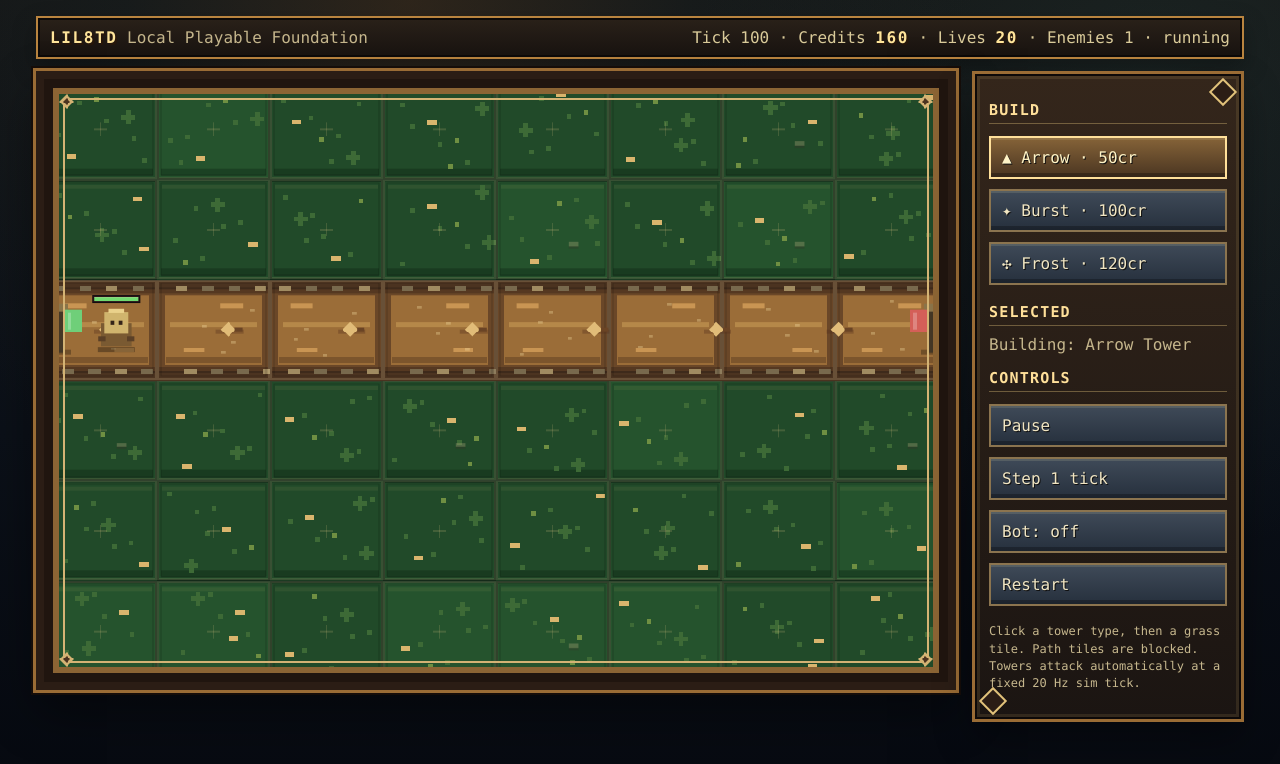
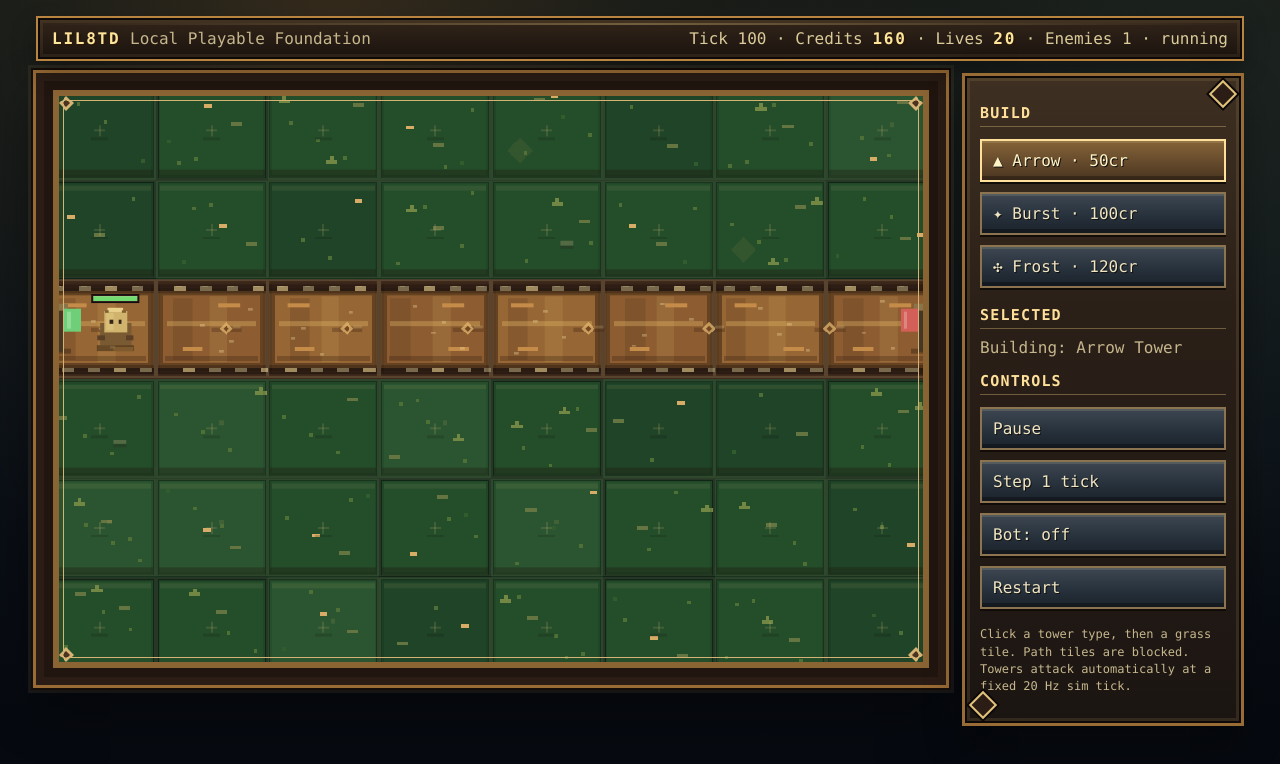
Before and after one commit to SDV-G-Deploy/Lil8TD, a website with bundled scripts: page index.html in a window 1280 px wide. Built offline with nearby package versions, Linux system fonts and the light colour scheme.

Commit message:
Taste polish pixel art foundation

```diff
--- a/src/render/renderer.js
+++ b/src/render/renderer.js
@@ -1,20 +1,23 @@
 import { canPlaceTower, tileKind } from '../sim/sim.js';
 
 const PALETTE = {
-  void: '#06101a',
-  grassDeep: '#142a19',
-  grassDark: '#1b3b22',
-  grass: '#25532d',
-  grassWarm: '#3d6a36',
-  moss: '#6f8f42',
-  flower: '#d9b56d',
-  stone: '#7d785f',
-  pathRim: '#4b3320',
-  pathDark: '#6a4728',
-  path: '#9b6d38',
-  pathLight: '#c99553',
-  pathDust: '#e1bc78',
-  grid: 'rgba(242, 222, 162, .13)',
+  void: '#050b12',
+  grassDeep: '#102417',
+  grassDark: '#18361f',
+  grass: '#244d2a',
+  grassWarm: '#3f6632',
+  grassGold: '#657542',
+  moss: '#718743',
+  flower: '#d6ac67',
+  stone: '#8a7d60',
+  slate: '#566052',
+  pathRim: '#3f2a1b',
+  pathDark: '#654322',
+  path: '#966634',
+  pathLight: '#c58c49',
+  pathDust: '#dfb46c',
+  seam: 'rgba(240, 219, 156, .11)',
+  grid: 'rgba(242, 222, 162, .10)',
   valid: 'rgba(116, 224, 105, .28)',
   invalid: 'rgba(218, 73, 65, .30)',
   ink: '#09101a',
@@ -23,7 +26,9 @@ const PALETTE = {
   parchment: '#d8bf83',
   bronze: '#b47b38',
   iron: '#39455a',
-  shadow: 'rgba(0, 0, 0, .33)',
+  shadow: 'rgba(0, 0, 0, .36)',
+  warmShadow: 'rgba(31, 18, 10, .30)',
+  glint: 'rgba(252, 230, 169, .30)',
   arrow: '#e3c85d',
   burst: '#ef8d42',
   frost: '#8edff0',
@@ -84,6 +89,7 @@ function draw(ctx, canvas, content, state, ui, m) {
   ctx.imageSmoothingEnabled = false;
   ctx.fillStyle = PALETTE.void;
   ctx.fillRect(0, 0, canvas.width, canvas.height);
+  drawBoardUnderlay(ctx, canvas, m);
 
   drawTiles(ctx, content, m);
   drawPathOrnaments(ctx, content, m);
@@ -95,6 +101,18 @@ function draw(ctx, canvas, content, state, ui, m) {
   drawMapFrame(ctx, canvas, m);
 
   if (state.result) drawResult(ctx, canvas, state.result.outcome);
+}
+
+function drawBoardUnderlay(ctx, canvas, m) {
+  ctx.fillStyle = '#07100e';
+  ctx.fillRect(0, 0, canvas.width, canvas.height);
+  // Broad quiet fields make the map feel composed before individual tiles add material.
+  ctx.fillStyle = 'rgba(72, 91, 48, .16)';
+  pixelDiamond(ctx, canvas.width * .18, canvas.height * .22, m.tile * 2.2, 'rgba(72, 91, 48, .16)');
+  pixelDiamond(ctx, canvas.width * .82, canvas.height * .78, m.tile * 2.5, 'rgba(88, 72, 41, .12)');
+  ctx.fillStyle = 'rgba(0,0,0,.18)';
+  ctx.fillRect(0, 0, canvas.width, 22);
+  ctx.fillRect(0, canvas.height - 24, canvas.width, 24);
 }
 
 function drawTiles(ctx, content, m) {
@@ -110,37 +128,46 @@ function drawTiles(ctx, content, m) {
 
 function drawGrassTile(ctx, x, y, w, h, gx, gy, m) {
   const n = hash(gx, gy);
-  ctx.fillStyle = (gx + gy) % 2 === 0 ? PALETTE.grassDark : PALETTE.grassDeep;
+  const family = (gx * 3 + gy * 5 + n) % 9;
+  ctx.fillStyle = family < 2 ? PALETTE.grassDeep : (gx + gy) % 2 === 0 ? PALETTE.grassDark : '#17321d';
   ctx.fillRect(x, y, w, h);
 
-  ctx.fillStyle = n % 3 === 0 ? PALETTE.grass : '#214a29';
-  ctx.fillRect(x + 2, y + 2, w - 4, h - 4);
+  ctx.fillStyle = n % 5 === 0 ? '#2b5530' : n % 4 === 0 ? '#1f4427' : PALETTE.grass;
+  ctx.fillRect(x + 3, y + 3, w - 6, h - 6);
 
-  ctx.fillStyle = 'rgba(11, 30, 17, .34)';
-  ctx.fillRect(x + 4, y + h - 12, w - 8, 8);
-  ctx.fillStyle = 'rgba(215, 188, 115, .08)';
-  ctx.fillRect(x + 5, y + 6, w - 10, 4);
+  ctx.fillStyle = PALETTE.warmShadow;
+  ctx.fillRect(x + 3, y + h - 11, w - 6, 8);
+  ctx.fillStyle = 'rgba(239, 212, 141, .075)';
+  ctx.fillRect(x + 5, y + 6, w - 10, 5);
 
-  const step = Math.max(4, Math.floor(m.tile / 18));
-  for (let i = 0; i < 8; i++) {
+  const step = Math.max(3, Math.floor(m.tile / 22));
+  const flecks = 3 + (n % 4);
+  for (let i = 0; i < flecks; i++) {
     const px = x + 10 + ((n + i * 29 + gx * 17) % Math.max(12, Math.floor(w - 22)));
     const py = y + 12 + ((n * 3 + i * 19 + gy * 23) % Math.max(12, Math.floor(h - 26)));
-    const kind = (n + i) % 7;
-    ctx.fillStyle = kind === 0 ? PALETTE.flower : kind === 1 ? PALETTE.moss : PALETTE.grassWarm;
-    if (kind === 2) {
+    const kind = (n + i * 2) % 10;
+    if (kind === 0) {
+      ctx.fillStyle = PALETTE.flower;
+      ctx.fillRect(Math.floor(px), Math.floor(py), step * 2, step);
+    } else if (kind < 4) {
+      ctx.fillStyle = kind === 1 ? PALETTE.moss : PALETTE.grassGold;
       ctx.fillRect(Math.floor(px), Math.floor(py), step * 3, step);
-      ctx.fillRect(Math.floor(px + step), Math.floor(py - step), step, step * 3);
+      if (kind === 1) ctx.fillRect(Math.floor(px + step), Math.floor(py - step), step, step * 2);
     } else {
+      ctx.fillStyle = kind === 4 ? '#315c2e' : '#4e7037';
       ctx.fillRect(Math.floor(px), Math.floor(py), step, step);
-      if (kind === 0) ctx.fillRect(Math.floor(px + step), Math.floor(py), step, step);
     }
   }
 
-  if ((n & 5) === 5) {
-    ctx.fillStyle = 'rgba(179, 169, 126, .33)';
-    ctx.fillRect(x + w * .64, y + h * .62, m.tile * .10, m.tile * .045);
-    ctx.fillStyle = 'rgba(55, 48, 38, .28)';
-    ctx.fillRect(x + w * .64, y + h * .66, m.tile * .10, m.tile * .025);
+  if ((n & 7) === 5) {
+    ctx.fillStyle = 'rgba(174, 162, 118, .34)';
+    ctx.fillRect(x + w * .62, y + h * .61, m.tile * .13, m.tile * .045);
+    ctx.fillStyle = 'rgba(44, 37, 30, .30)';
+    ctx.fillRect(x + w * .62, y + h * .66, m.tile * .13, m.tile * .025);
+  }
+  if ((n % 13) === 3) {
+    ctx.fillStyle = 'rgba(95, 112, 63, .26)';
+    pixelDiamond(ctx, x + w * .26, y + h * .70, m.tile * .13, 'rgba(95, 112, 63, .26)');
   }
 }
 
@@ -149,14 +176,23 @@ function drawPathTile(ctx, x, y, w, h, gx, gy, m) {
   ctx.fillStyle = PALETTE.pathRim;
   ctx.fillRect(x, y, w, h);
 
+  ctx.fillStyle = '#2d1d14';
+  ctx.fillRect(x + 2, y + 5, w - 4, 12);
+  ctx.fillRect(x + 2, y + h - 17, w - 4, 12);
   ctx.fillStyle = PALETTE.pathDark;
-  ctx.fillRect(x + 2, y + 10, w - 4, h - 20);
-  ctx.fillStyle = PALETTE.path;
-  ctx.fillRect(x + 8, y + 16, w - 16, h - 32);
+  ctx.fillRect(x + 2, y + 12, w - 4, h - 24);
+  ctx.fillStyle = gx % 2 === 0 ? PALETTE.path : '#8d5d31';
+  ctx.fillRect(x + 8, y + 17, w - 16, h - 34);
+
+  // A soft diagonal value rhythm keeps the road handcrafted without losing the lane read.
+  ctx.fillStyle = 'rgba(80, 47, 24, .22)';
+  ctx.fillRect(x + 12 + (gx % 3) * 6, y + 20, w * .18, h - 40);
+  ctx.fillStyle = 'rgba(238, 196, 118, .12)';
+  ctx.fillRect(x + w * .48, y + 18, w * .16, h - 36);
 
   // crafted worn center, like a compact old RTS road with packed dust and plank/stone breaks
   ctx.fillStyle = 'rgba(227, 183, 104, .36)';
-  ctx.fillRect(x + 14, y + h * .42, w - 28, 5);
+  ctx.fillRect(x + 12, y + h * .42, w - 24, 5);
   ctx.fillStyle = 'rgba(55, 32, 19, .30)';
   ctx.fillRect(x + 10, y + h - 25, w - 20, 6);
   ctx.fillStyle = PALETTE.pathLight;
@@ -170,23 +206,25 @@ function drawPathTile(ctx, x, y, w, h, gx, gy, m) {
     ctx.fillRect(Math.floor(px), Math.floor(py), Math.max(3, m.tile * .045), Math.max(2, m.tile * .025));
   }
 
-  ctx.fillStyle = 'rgba(31, 21, 15, .28)';
-  ctx.fillRect(x + 2, y + 8, w - 4, 6);
-  ctx.fillRect(x + 2, y + h - 14, w - 4, 6);
+  ctx.fillStyle = 'rgba(31, 21, 15, .32)';
+  ctx.fillRect(x + 2, y + 9, w - 4, 6);
+  ctx.fillRect(x + 2, y + h - 15, w - 4, 6);
 
   // little bordering stones make the road feel built, not just colored.
   for (let sx = x + 10 + (gx % 2) * 10; sx < x + w - 10; sx += 28) {
     ctx.fillStyle = ((Math.floor(sx) + gx) % 3) ? '#78694d' : '#a08b61';
     ctx.fillRect(Math.floor(sx), Math.floor(y + 7), 12, 5);
     ctx.fillRect(Math.floor(sx + 9), Math.floor(y + h - 12), 13, 5);
+    ctx.fillStyle = 'rgba(255,238,178,.20)';
+    ctx.fillRect(Math.floor(sx) + 2, Math.floor(y + 7), 6, 1);
   }
 }
 
 function drawTileGrid(ctx, x, y, w, h, gx, gy) {
-  ctx.strokeStyle = tileKind(gx, gy) === 'path' ? 'rgba(255, 231, 173, .16)' : PALETTE.grid;
+  ctx.strokeStyle = tileKind(gx, gy) === 'path' ? 'rgba(255, 231, 173, .13)' : PALETTE.grid;
   ctx.lineWidth = 2;
   ctx.strokeRect(Math.floor(x) + 1, Math.floor(y) + 1, Math.floor(w) - 2, Math.floor(h) - 2);
-  ctx.strokeStyle = 'rgba(0, 0, 0, .20)';
+  ctx.strokeStyle = 'rgba(0, 0, 0, .16)';
   ctx.lineWidth = 1;
   ctx.strokeRect(Math.floor(x) + 4, Math.floor(y) + 4, Math.floor(w) - 8, Math.floor(h) - 8);
 }
@@ -195,11 +233,12 @@ function drawPathOrnaments(ctx, content, m) {
   const cy = 2.5 * m.cellH;
   for (let x = .55; x < m.gridW; x += 1.08) {
     const px = x * m.cellW;
-    ctx.fillStyle = 'rgba(83, 48, 27, .35)';
-    ctx.fillRect(px - 13, cy - 1, 29, 5);
-    pixelDiamond(ctx, px, cy - 1, 8, PALETTE.pathDust);
-    ctx.fillStyle = '#6a4425';
-    ctx.fillRect(px + 7, cy - 3, 8, 4);
+    ctx.fillStyle = 'rgba(67, 39, 22, .34)';
+    ctx.fillRect(px - 16, cy - 2, 33, 5);
+    pixelDiamond(ctx, px, cy - 1, 7, 'rgba(223, 180, 108, .78)');
+    pixelDiamond(ctx, px, cy - 1, 3, '#744723');
+    ctx.fillStyle = 'rgba(244, 220, 154, .18)';
+    ctx.fillRect(px + 7, cy - 4, 9, 3);
   }
 
   // entrance / keep markers: decorative but small enough not to compete with enemies.
@@ -223,12 +262,18 @@ function drawGateMarker(ctx, x, y, mode) {
 
 function drawBuildPins(ctx, content, state, m) {
   const occupied = new Set(state.towers.map(t => `${t.tileX},${t.tileY}`));
-  ctx.fillStyle = 'rgba(218, 193, 126, .18)';
   for (let y = 0; y < m.gridH; y++) for (let x = 0; x < m.gridW; x++) {
     if (tileKind(x, y) === 'path' || occupied.has(`${x},${y}`)) continue;
     const cx = (x + .5) * m.cellW, cy = (y + .5) * m.cellH;
-    ctx.fillRect(cx - 7, cy - 1, 14, 2);
-    ctx.fillRect(cx - 1, cy - 7, 2, 14);
+    ctx.fillStyle = 'rgba(18, 27, 15, .20)';
+    ctx.fillRect(cx - 9, cy + 7, 18, 3);
+    ctx.fillStyle = 'rgba(218, 193, 126, .15)';
+    ctx.fillRect(cx - 6, cy - 1, 12, 2);
+    ctx.fillRect(cx - 1, cy - 6, 2, 12);
+    if ((hash(x, y) % 5) === 0) {
+      ctx.fillStyle = 'rgba(213, 174, 102, .13)';
+      ctx.fillRect(cx + 8, cy - 9, 5, 5);
+    }
   }
 }
 
@@ -266,25 +311,35 @@ function drawRange(ctx, x, y, r, meta) {
 
 function drawTowerBase(ctx, x, y, s, meta) {
   ctx.fillStyle = PALETTE.shadow;
-  ctx.fillRect(x - s * .32, y + s * .29, s * .64, 8);
-  ctx.fillStyle = '#221b17';
-  ctx.fillRect(x - s * .28, y + s * .10, s * .56, s * .24);
+  ctx.fillRect(x - s * .36, y + s * .30, s * .72, 8);
+  ctx.fillStyle = '#1d1512';
+  ctx.fillRect(x - s * .32, y + s * .11, s * .64, s * .25);
+  ctx.fillStyle = '#423126';
+  ctx.fillRect(x - s * .26, y + s * .23, s * .52, s * .09);
   ctx.fillStyle = meta.stone;
-  ctx.fillRect(x - s * .24, y - s * .14, s * .48, s * .34);
-  ctx.fillStyle = '#8f846c';
-  ctx.fillRect(x - s * .20, y - s * .10, s * .12, s * .09);
-  ctx.fillRect(x + s * .08, y - s * .10, s * .12, s * .09);
-  ctx.fillStyle = '#2b2b32';
-  ctx.fillRect(x - s * .16, y + s * .05, s * .32, s * .10);
+  ctx.fillRect(x - s * .25, y - s * .15, s * .50, s * .37);
+  ctx.fillStyle = 'rgba(244,231,191,.26)';
+  ctx.fillRect(x - s * .20, y - s * .11, s * .11, s * .08);
+  ctx.fillRect(x + s * .08, y - s * .11, s * .11, s * .08);
+  ctx.fillStyle = 'rgba(22,20,22,.32)';
+  ctx.fillRect(x - s * .25, y + s * .15, s * .50, s * .07);
+  ctx.fillStyle = '#24242a';
+  ctx.fillRect(x - s * .15, y + s * .04, s * .30, s * .12);
+  ctx.fillStyle = 'rgba(0,0,0,.22)';
+  ctx.fillRect(x - s * .25, y - s * .15, s * .05, s * .37);
   ctx.fillStyle = meta.roof;
-  ctx.fillRect(x - s * .30, y - s * .24, s * .60, s * .14);
+  ctx.fillRect(x - s * .32, y - s * .25, s * .64, s * .15);
   ctx.fillStyle = meta.trim;
-  ctx.fillRect(x - s * .22, y - s * .29, s * .44, s * .06);
+  ctx.fillRect(x - s * .24, y - s * .31, s * .48, s * .06);
+  ctx.fillStyle = 'rgba(255,245,194,.18)';
+  ctx.fillRect(x - s * .24, y - s * .25, s * .48, s * .03);
 }
 
 function drawArrowTower(ctx, x, y, s, meta) {
   ctx.fillStyle = '#5b4325';
   ctx.fillRect(x - s * .06, y - s * .48, s * .12, s * .29);
+  ctx.fillStyle = '#2d2116';
+  ctx.fillRect(x - s * .09, y - s * .42, s * .18, s * .06);
   ctx.fillStyle = meta.color;
   ctx.fillRect(x - s * .23, y - s * .48, s * .46, s * .08);
   ctx.fillRect(x + s * .16, y - s * .55, s * .08, s * .20);
@@ -296,6 +351,8 @@ function drawArrowTower(ctx, x, y, s, meta) {
 }
 
 function drawBurstTower(ctx, x, y, s, meta) {
+  ctx.fillStyle = '#2d1712';
+  ctx.fillRect(x - s * .38, y - s * .39, s * .16, s * .12);
   ctx.fillStyle = '#542518';
   ctx.fillRect(x - s * .32, y - s * .44, s * .64, s * .14);
   ctx.fillStyle = '#261513';
@@ -310,6 +367,8 @@ function drawBurstTower(ctx, x, y, s, meta) {
 function drawFrostTower(ctx, x, y, s, meta) {
   ctx.fillStyle = '#214d64';
   ctx.fillRect(x - s * .08, y - s * .48, s * .16, s * .30);
+  ctx.fillStyle = '#173447';
+  ctx.fillRect(x - s * .13, y - s * .36, s * .26, s * .06);
   ctx.fillStyle = meta.color;
   pixelDiamond(ctx, x, y - s * .56, s * .15, meta.color);
   ctx.fillStyle = meta.trim;
@@ -351,11 +410,16 @@ function drawEnemies(ctx, content, state, m) {
 
 function drawGrunt(ctx, x, y, s, meta) {
   ctx.fillStyle = meta.shade;
-  ctx.fillRect(x - s * .38, y - s * .18, s * .76, s * .58);
+  ctx.fillRect(x - s * .40, y - s * .16, s * .80, s * .56);
   ctx.fillStyle = meta.color;
   ctx.fillRect(x - s * .30, y - s * .47, s * .60, s * .56);
+  ctx.fillStyle = 'rgba(255,236,172,.20)';
+  ctx.fillRect(x - s * .23, y - s * .42, s * .18, s * .43);
   ctx.fillStyle = '#ead18b';
   ctx.fillRect(x - s * .20, y - s * .55, s * .40, s * .10);
+  ctx.fillStyle = '#7d6135';
+  ctx.fillRect(x - s * .27, y - s * .49, s * .10, s * .06);
+  ctx.fillRect(x + s * .17, y - s * .49, s * .10, s * .06);
   ctx.fillStyle = meta.eye;
   ctx.fillRect(x - s * .15, y - s * .24, s * .09, s * .10);
   ctx.fillRect(x + s * .07, y - s * .24, s * .09, s * .10);
@@ -369,9 +433,13 @@ function drawRunner(ctx, x, y, s, meta, tick) {
   ctx.fillStyle = meta.shade;
   ctx.fillRect(x - s * .54, y + s * .17 + bob, s * .30, s * .13);
   ctx.fillRect(x + s * .13, y + s * .18 - bob, s * .46, s * .13);
+  ctx.fillStyle = 'rgba(84, 25, 29, .45)';
+  ctx.fillRect(x - s * .58, y - s * .01 + bob, s * .18, s * .08);
   ctx.fillStyle = meta.color;
   ctx.fillRect(x - s * .44, y - s * .23, s * .72, s * .40);
   ctx.fillRect(x - s * .04, y - s * .48, s * .40, s * .25);
+  ctx.fillStyle = 'rgba(255,205,139,.20)';
+  ctx.fillRect(x - s * .35, y - s * .20, s * .22, s * .08);
   ctx.fillStyle = '#f0a06d';
   ctx.fillRect(x + s * .21, y - s * .53, s * .20, s * .08);
   ctx.fillStyle = meta.eye;
@@ -385,9 +453,13 @@ function drawBrute(ctx, x, y, s, meta) {
   ctx.fillRect(x - s * .54, y - s * .12, s * 1.08, s * .62);
   ctx.fillStyle = meta.color;
   ctx.fillRect(x - s * .40, y - s * .58, s * .80, s * .70);
+  ctx.fillStyle = 'rgba(221, 198, 255, .18)';
+  ctx.fillRect(x - s * .30, y - s * .51, s * .22, s * .52);
   ctx.fillStyle = '#cdb6ff';
   ctx.fillRect(x - s * .50, y - s * .68, s * .18, s * .20);
   ctx.fillRect(x + s * .32, y - s * .68, s * .18, s * .20);
+  ctx.fillStyle = '#221535';
+  ctx.fillRect(x - s * .08, y - s * .67, s * .16, s * .10);
   ctx.fillStyle = '#6f59ac';
   ctx.fillRect(x - s * .27, y - s * .02, s * .54, s * .18);
   ctx.fillStyle = meta.eye;
--- a/src/render/style.css
+++ b/src/render/style.css
@@ -1,51 +1,56 @@
 :root{
   color-scheme:dark;
   font-family:ui-monospace,SFMono-Regular,Menlo,Consolas,monospace;
-  background:#090d13;
+  background:#070b10;
   color:#efe7cb;
   --ink:#0a0f18;
   --wood:#2b1d15;
+  --wood-dark:#160f0c;
   --wood-hi:#6f4d28;
   --bronze:#b9843f;
   --gold:#e0c17a;
   --parchment:#d9c08a;
-  --blue:#263653;
+  --lichen:#63713f;
+  --blue:#25344e;
 }
 *{box-sizing:border-box}
 body{
   margin:0;
   min-height:100vh;
   background:
-    radial-gradient(circle at 32% 0%,rgba(86,61,34,.40) 0,rgba(38,48,45,.22) 24%,transparent 48%),
-    radial-gradient(circle at 90% 12%,rgba(48,73,65,.28) 0,transparent 34%),
-    linear-gradient(180deg,#141617 0,#0b1018 54%,#060910 100%);
+    radial-gradient(circle at 26% 0%,rgba(104,76,39,.38) 0,rgba(55,60,41,.22) 25%,transparent 50%),
+    radial-gradient(circle at 92% 16%,rgba(55,82,66,.25) 0,transparent 36%),
+    linear-gradient(180deg,#151615 0,#0b1017 54%,#05080e 100%);
 }
 #app{max-width:1240px;margin:0 auto;padding:16px}.topbar{
+  position:relative;
   display:flex;justify-content:space-between;gap:16px;align-items:center;margin-bottom:12px;
-  padding:10px 12px;
-  background:linear-gradient(180deg,#2a2119,#17120f);
+  padding:11px 14px;
+  background:linear-gradient(180deg,#33261a 0,#1a120e 100%);
   border:2px solid var(--bronze);
-  box-shadow:inset 0 0 0 2px #0c0908,0 10px 24px rgba(0,0,0,.28);
+  box-shadow:inset 0 0 0 2px #0c0908,inset 0 0 0 5px rgba(232,196,117,.08),0 10px 24px rgba(0,0,0,.30);
 }
-.topbar strong{letter-spacing:.10em;text-transform:uppercase;color:#ffe59a;text-shadow:2px 2px 0 #27170b}.muted{color:#c5b68c}.layout{display:grid;grid-template-columns:minmax(640px,960px) 272px;gap:16px}canvas{
+.topbar:before{content:"";position:absolute;left:8px;right:8px;top:5px;height:2px;background:linear-gradient(90deg,transparent,var(--gold),transparent);opacity:.38}.topbar strong{letter-spacing:.11em;text-transform:uppercase;color:#ffe59a;text-shadow:2px 2px 0 #27170b}.muted{color:#c5b68c}.layout{display:grid;grid-template-columns:minmax(640px,960px) 282px;gap:16px}canvas{
   display:block;width:100%;height:auto;
-  border:8px solid #2b1d15;
+  border:8px solid var(--wood);
   background:#111;
   image-rendering:pixelated;
-  box-shadow:0 0 0 3px #9a6c35,0 0 0 5px #150d09,0 22px 46px rgba(0,0,0,.42),inset 0 0 0 2px #d5b16a;
+  box-shadow:0 0 0 3px #9a6c35,0 0 0 5px #150d09,0 0 0 8px rgba(224,193,122,.08),0 24px 48px rgba(0,0,0,.44),inset 0 0 0 2px #d5b16a;
 }.panel{
   position:relative;
-  background:linear-gradient(180deg,#34261b 0,#1b1512 100%);
+  background:
+    linear-gradient(180deg,rgba(244,218,151,.05),transparent 36%),
+    linear-gradient(180deg,#34261b 0,#1b1512 100%);
   border:3px solid #9a6c35;
-  padding:14px;
-  box-shadow:inset 0 0 0 2px #0d0908, inset 0 0 0 5px rgba(222,187,111,.12),0 18px 36px rgba(0,0,0,.32);
-}.panel:before,.panel:after{content:"";position:absolute;width:16px;height:16px;border:2px solid var(--gold);background:#2b1d15;transform:rotate(45deg)}.panel:before{right:8px;top:8px}.panel:after{left:8px;bottom:8px}button{
+  padding:15px;
+  box-shadow:inset 0 0 0 2px #0d0908, inset 0 0 0 5px rgba(222,187,111,.12),0 18px 36px rgba(0,0,0,.33);
+}.panel:before,.panel:after{content:"";position:absolute;width:16px;height:16px;border:2px solid var(--gold);background:#2b1d15;transform:rotate(45deg);box-shadow:0 0 0 2px #0d0908}.panel:before{right:8px;top:8px}.panel:after{left:8px;bottom:8px}button{
   width:100%;margin:5px 0;padding:10px 11px;
-  background:linear-gradient(180deg,#3f4a58,#26303d);
+  background:linear-gradient(180deg,#3d4651 0,#26303a 60%,#1b222b 100%);
   color:#f0e5c2;
   border:2px solid #8b744f;
   cursor:pointer;font:inherit;text-align:left;
-  box-shadow:inset 0 2px 0 rgba(255,244,190,.12),inset 0 -4px 0 rgba(0,0,0,.28);
+  box-shadow:inset 0 2px 0 rgba(255,244,190,.12),inset 0 -4px 0 rgba(0,0,0,.30),0 2px 0 #120c09;
   text-shadow:1px 1px 0 #111;
 }button:hover{filter:brightness(1.12);border-color:#d3b56f}button.active{background:linear-gradient(180deg,#856338,#4a3521);border-color:#ffe09a;color:#fff4c6}button:disabled{opacity:.45;cursor:not-allowed}.help{font-size:12px;line-height:1.45;color:#c7b88e}h2{
   font-size:15px;margin:13px 0 7px;color:#ffe09a;letter-spacing:.08em;text-transform:uppercase;
```
Also changed, not shown: docs/PIXEL_STYLE_GUIDE_V0.md (+130 -79 lines).
